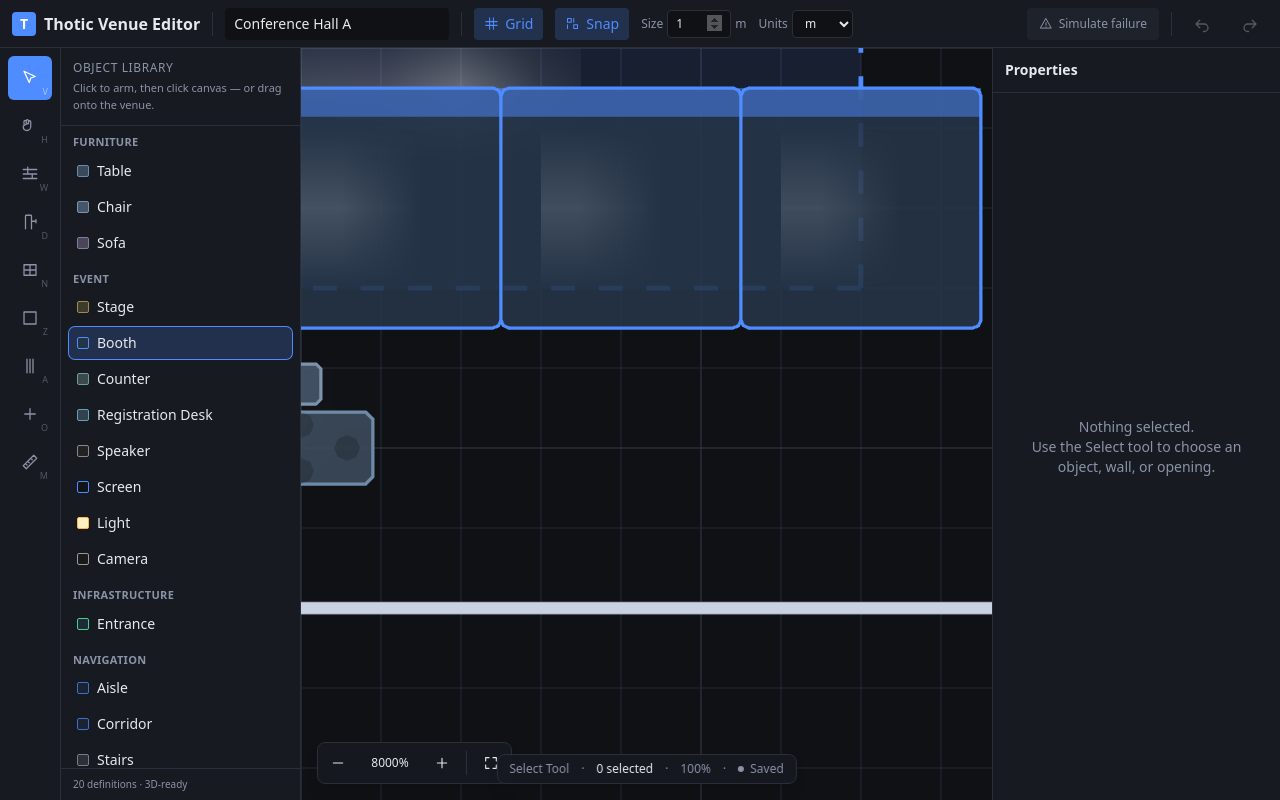
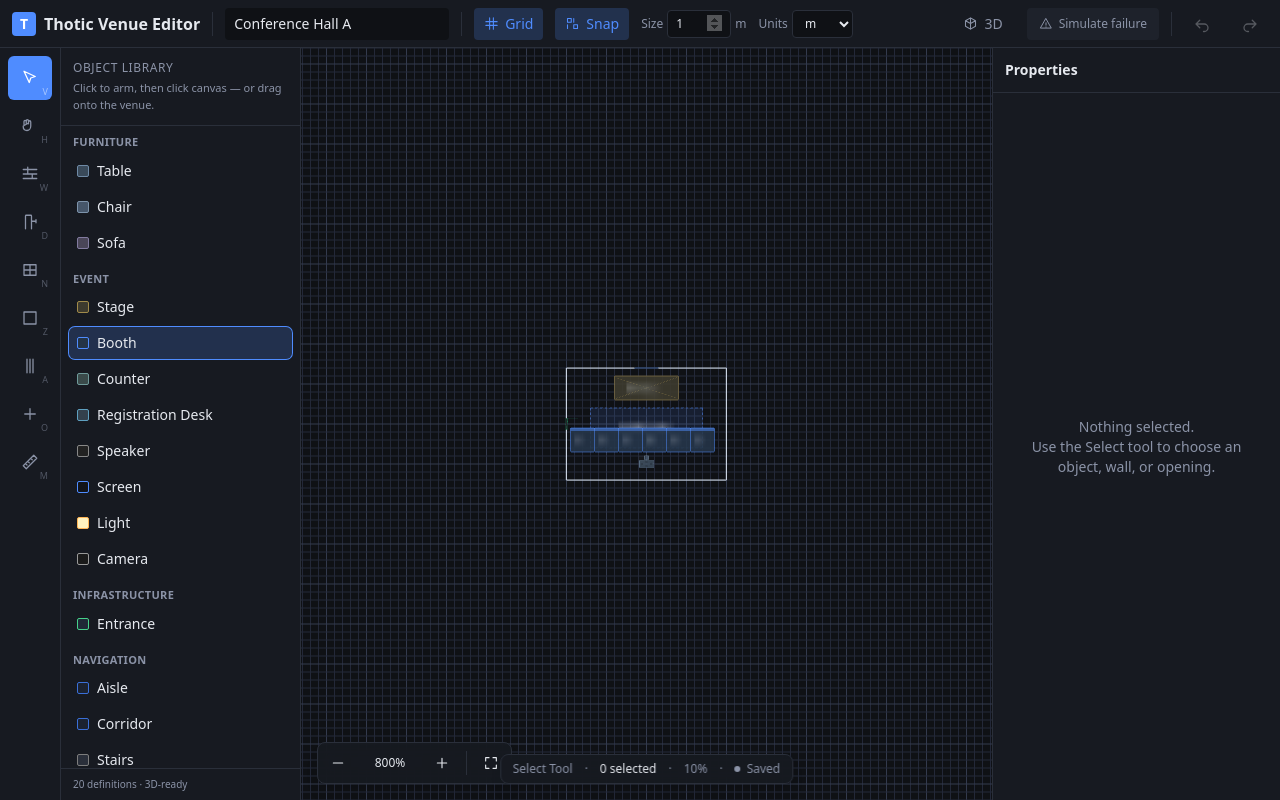
Before and after one commit to shakiralam789/venue-editor, a Next.js app: page / in a window 1280 px wide. Built offline with nearby package versions, Linux system fonts and the light colour scheme.

Commit message:
3d preview

```diff
--- a/package.json
+++ b/package.json
@@ -15,12 +15,14 @@
     "pixi.js": "8.2.6",
     "react": "18.3.1",
     "react-dom": "18.3.1",
+    "three": "^0.160.1",
     "zustand": "4.5.4"
   },
   "devDependencies": {
     "@types/node": "20.14.10",
     "@types/react": "18.3.3",
     "@types/react-dom": "18.3.0",
+    "@types/three": "^0.160.0",
     "autoprefixer": "10.4.19",
     "postcss": "8.4.39",
     "tailwindcss": "3.4.6",
--- a/src/state/store.ts
+++ b/src/state/store.ts
@@ -24,6 +24,8 @@ export type ToolType =
 
 export type SyncStatus = "idle" | "saving" | "saved" | "error";
 
+export type ViewMode = "2d" | "3d";
+
 interface CoalesceState {
   key: string;
   ts: number;
@@ -44,11 +46,13 @@ interface EditorState {
   lastSavedAt?: number;
   _dirty: boolean;
   _coalesce: CoalesceState | null;
+  viewMode: ViewMode;
 
   initVenue: (venue: Venue) => void;
   setTool: (tool: ToolType) => void;
   setActiveObjectType: (type: ObjectType) => void;
   setCamera: (camera: Camera) => void;
+  setViewMode: (mode: ViewMode) => void;
 
   setSelection: (targets: SelectionTarget[]) => void;
   addToSelection: (targets: SelectionTarget[]) => void;
@@ -176,6 +180,7 @@ export const useEditorStore = create<EditorState>((set, get) => {
     sync: "idle",
     _dirty: false,
     _coalesce: null,
+    viewMode: "2d",
 
     initVenue(venue) {
       set({ venue, selection: [], past: [], future: [], sync: "idle", _dirty: false });
@@ -190,6 +195,9 @@ export const useEditorStore = create<EditorState>((set, get) => {
     },
     setCamera(camera) {
       set({ camera });
+    },
+    setViewMode(mode) {
+      set({ viewMode: mode });
     },
 
     setSelection(targets) {
--- a/src/ui/Editor.tsx
+++ b/src/ui/Editor.tsx
@@ -12,6 +12,7 @@ import { PropertiesPanel } from "@/ui/PropertiesPanel";
 import { TopControls } from "@/ui/TopControls";
 import { ZoomControls } from "@/ui/ZoomControls";
 import { StatusBar } from "@/ui/StatusBar";
+import { Preview3D } from "@/ui/Preview3D";
 
 const TOOL_KEYS: Record<string, any> = {
   v: "select",
@@ -35,6 +36,8 @@ export default function Editor() {
   const camera = useEditorStore((s) => s.camera);
   const tool = useEditorStore((s) => s.tool);
   const setTool = useEditorStore((s) => s.setTool);
+  const viewMode = useEditorStore((s) => s.viewMode);
+  const venue = useEditorStore((s) => s.venue);
 
   useEffect(() => {
     let disposed = false;
@@ -56,6 +59,8 @@ export default function Editor() {
       const ns = useEditorStore.getState();
       renderer.setCamera(ns.camera);
       renderer.syncVenue(ns.venue);
+      renderer.fitToContent(ns.venue);
+      ns.setCamera(renderer.camera);
       renderer.setSelection(ns.selection, ns.venue);
       setReady(true);
     });
@@ -218,6 +223,9 @@ export default function Editor() {
               Initializing renderer…
             </div>
           )}
+          {ready && viewMode === "3d" && <Preview3D venue={venue} />}
+          {ready && viewMode === "2d" && (
+            <>
               <ZoomControls
                 scale={camera.scale}
                 onZoomIn={() => zoomBy(1.2)}
@@ -226,6 +234,8 @@ export default function Editor() {
                 onReset={resetView}
               />
               <StatusBar measure={measure} />
+            </>
+          )}
         </div>
         <PropertiesPanel />
       </div>
--- /dev/null
+++ b/src/ui/Preview3D.tsx
@@ -0,0 +1,227 @@
+"use client";
+
+import React, { useEffect, useRef } from "react";
+import * as THREE from "three";
+import { OrbitControls } from "three/examples/jsm/controls/OrbitControls.js";
+import type { Venue, VenueObject, Wall } from "@/model/types";
+import { TYPE_TO_DEFINITION } from "@/model/objectDefs";
+
+function contentBounds(venue: Venue) {
+  let minX = Infinity,
+    minY = Infinity,
+    maxX = -Infinity,
+    maxY = -Infinity;
+  const add = (x: number, y: number) => {
+    minX = Math.min(minX, x);
+    minY = Math.min(minY, y);
+    maxX = Math.max(maxX, x);
+    maxY = Math.max(maxY, y);
+  };
+  for (const o of venue.objects) {
+    if (o.hidden) continue;
+    add(o.position.x - o.width / 2, o.position.y - o.height / 2);
+    add(o.position.x + o.width / 2, o.position.y + o.height / 2);
+  }
+  for (const w of venue.walls) {
+    if (w.hidden) continue;
+    add(w.start.x, w.start.y);
+    add(w.end.x, w.end.y);
+  }
+  if (!isFinite(minX)) return { minX: -10, minY: -10, maxX: 10, maxY: 10 };
+  return { minX, minY, maxX, maxY };
+}
+
+function toColor(hex: string, fallback = "#8899aa"): THREE.Color {
+  try {
+    return new THREE.Color(hex);
+  } catch {
+    return new THREE.Color(fallback);
+  }
+}
+
+function buildObjectMesh(obj: VenueObject): THREE.Object3D {
+  const def = TYPE_TO_DEFINITION[obj.type];
+  const d3 = def?.threeD;
+  const h = Math.max(0.01, d3?.height ?? 0.8);
+  const w = Math.max(0.05, obj.width);
+  const d = Math.max(0.05, obj.height);
+
+  const group = new THREE.Group();
+  const isOverlay = (d3?.material ?? "") === "overlay" || (d3?.material ?? "") === "paint";
+
+  const geo = new THREE.BoxGeometry(w, h, d);
+  const mat = new THREE.MeshStandardMaterial({
+    color: toColor(obj.style.fill),
+    roughness: 0.85,
+    metalness: (d3?.material ?? "") === "metal" ? 0.6 : 0.05,
+    transparent: isOverlay,
+    opacity: isOverlay ? 0.35 : obj.style.fillOpacity ?? 1
+  });
+  const mesh = new THREE.Mesh(geo, mat);
+  mesh.position.y = h / 2;
+  group.add(mesh);
+
+  group.position.set(obj.position.x, 0, -obj.position.y);
+  group.rotation.y = obj.rotation;
+  return group;
+}
+
+function buildWallMesh(wall: Wall): THREE.Object3D {
+  const dx = wall.end.x - wall.start.x;
+  const dy = wall.end.y - wall.start.y;
+  const len = Math.hypot(dx, dy) || 0.01;
+  const th = Math.max(0.05, wall.thickness);
+  const h = Math.max(0.1, wall.height || 3);
+
+  const geo = new THREE.BoxGeometry(len, h, th);
+  const mat = new THREE.MeshStandardMaterial({
+    color: toColor(wall.style.fill, "#6f8aa6"),
+    roughness: 0.9,
+    metalness: 0.05
+  });
+  const mesh = new THREE.Mesh(geo, mat);
+  mesh.position.y = h / 2;
+
+  const group = new THREE.Group();
+  group.add(mesh);
+  const cx = (wall.start.x + wall.end.x) / 2;
+  const cy = (wall.start.y + wall.end.y) / 2;
+  group.position.set(cx, 0, -cy);
+  group.rotation.y = Math.atan2(dy, dx);
+  return group;
+}
+
+export const Preview3D: React.FC<{ venue: Venue }> = ({ venue }) => {
+  const containerRef = useRef<HTMLDivElement>(null);
+  const sceneRef = useRef<THREE.Scene | null>(null);
+  const contentRef = useRef<THREE.Group | null>(null);
+  const rendererRef = useRef<THREE.WebGLRenderer | null>(null);
+  const cameraRef = useRef<THREE.PerspectiveCamera | null>(null);
+  const controlsRef = useRef<OrbitControls | null>(null);
+  const rafRef = useRef<number | null>(null);
+
+  useEffect(() => {
+    const container = containerRef.current!;
+    const scene = new THREE.Scene();
+    scene.background = new THREE.Color(venue.background || "#0f1115");
+    sceneRef.current = scene;
+
+    const camera = new THREE.PerspectiveCamera(
+      55,
+      container.clientWidth / Math.max(1, container.clientHeight),
+      0.1,
+      5000
+    );
+    cameraRef.current = camera;
+
+    const renderer = new THREE.WebGLRenderer({ antialias: true });
+    renderer.setPixelRatio(window.devicePixelRatio || 1);
+    renderer.setSize(container.clientWidth, container.clientHeight);
+    container.appendChild(renderer.domElement);
+    renderer.domElement.style.display = "block";
+    rendererRef.current = renderer;
+
+    const bounds = contentBounds(venue);
+    const cx = (bounds.minX + bounds.maxX) / 2;
+    const cy = (bounds.minY + bounds.maxY) / 2;
+    const span = Math.max(bounds.maxX - bounds.minX, bounds.maxY - bounds.minY, 5);
+
+    camera.position.set(cx - span * 0.4, span * 0.9, -cy + span * 0.9);
+
+    const controls = new OrbitControls(camera, renderer.domElement);
+    controls.target.set(cx, 0, -cy);
+    controls.enableDamping = true;
+    controls.maxPolarAngle = Math.PI / 2.05;
+    controls.update();
+    controlsRef.current = controls;
+
+    scene.add(new THREE.AmbientLight(0xffffff, 0.65));
+    const dir = new THREE.DirectionalLight(0xffffff, 0.9);
+    dir.position.set(cx + span, span * 1.5, -cy + span);
+    scene.add(dir);
+
+    const floorSize = span + 20;
+    const floor = new THREE.Mesh(
+      new THREE.PlaneGeometry(floorSize, floorSize),
+      new THREE.MeshStandardMaterial({ color: 0x161a21, roughness: 1 })
+    );
+    floor.rotation.x = -Math.PI / 2;
+    floor.position.set(cx, -0.01, -cy);
+    scene.add(floor);
+
+    const grid = new THREE.GridHelper(floorSize, Math.max(10, Math.round(floorSize / 2)), 0x2a3340, 0x20262f);
+    grid.position.set(cx, 0, -cy);
+    scene.add(grid);
+
+    const content = new THREE.Group();
+    contentRef.current = content;
+    scene.add(content);
+
+    const animate = () => {
+      rafRef.current = requestAnimationFrame(animate);
+      controls.update();
+      renderer.render(scene, camera);
+    };
+    animate();
+
+    const ro = new ResizeObserver(() => {
+      const w = container.clientWidth;
+      const h = container.clientHeight;
+      if (w === 0 || h === 0) return;
+      camera.aspect = w / h;
+      camera.updateProjectionMatrix();
+      renderer.setSize(w, h);
+    });
+    ro.observe(container);
+
+    return () => {
+      ro.disconnect();
+      if (rafRef.current) cancelAnimationFrame(rafRef.current);
+      controls.dispose();
+      renderer.dispose();
+      if (renderer.domElement.parentNode) renderer.domElement.parentNode.removeChild(renderer.domElement);
+      sceneRef.current = null;
+      rendererRef.current = null;
+      contentRef.current = null;
+    };
+  }, []);
+
+  useEffect(() => {
+    const content = contentRef.current;
+    const scene = sceneRef.current;
+    if (!content || !scene) return;
+    if (sceneRef.current) {
+      scene.background = new THREE.Color(venue.background || "#0f1115");
+    }
+    while (content.children.length) {
+      const c = content.children[0] as THREE.Mesh | THREE.Group;
+      content.remove(c);
+      c.traverse((o) => {
+        const m = o as THREE.Mesh;
+        if (m.geometry) m.geometry.dispose();
+        if (m.material) {
+          const mat = m.material as THREE.Material | THREE.Material[];
+          if (Array.isArray(mat)) mat.forEach((x) => x.dispose());
+          else mat.dispose();
+        }
+      });
+    }
+    for (const w of venue.walls) {
+      if (w.hidden) continue;
+      content.add(buildWallMesh(w));
+    }
+    for (const o of venue.objects) {
+      if (o.hidden) continue;
+      content.add(buildObjectMesh(o));
+    }
+  }, [venue]);
+
+  return (
+    <div className="absolute inset-0">
+      <div ref={containerRef} className="absolute inset-0" />
+      <div className="absolute top-3 left-3 px-2 py-1 rounded bg-editor-panel/80 text-editor-muted text-xs pointer-events-none">
+        3D Preview · drag to orbit, scroll to zoom
+      </div>
+    </div>
+  );
+};
--- a/src/ui/TopControls.tsx
+++ b/src/ui/TopControls.tsx
@@ -15,6 +15,8 @@ export const TopControls: React.FC = () => {
   const canRedo = useEditorStore((s) => s.future.length > 0);
   const sync = useEditorStore((s) => s.sync);
   const retrySave = useEditorStore((s) => s.retrySave);
+  const viewMode = useEditorStore((s) => s.viewMode);
+  const setViewMode = useEditorStore((s) => s.setViewMode);
 
   const simulateFailure = () => {
     const p = useEditorStore.getState().persistence as unknown as { failNext?: () => void };
@@ -69,6 +71,19 @@ export const TopControls: React.FC = () => {
 
       <div className="flex-1" />
 
+      <button
+        onClick={() => setViewMode(viewMode === "3d" ? "2d" : "3d")}
+        className={`flex items-center gap-1.5 h-8 px-3 rounded text-sm transition-colors ${
+          viewMode === "3d"
+            ? "bg-editor-accent/20 text-editor-accent"
+            : "text-editor-muted hover:bg-editor-panel2 hover:text-editor-text"
+        }`}
+        title="Toggle 3D preview"
+      >
+        <Icon name="cube" size={15} />
+        {viewMode === "3d" ? "2D" : "3D"}
+      </button>
+
       {sync === "error" && (
         <button
           onClick={retrySave}
--- a/src/ui/icons.tsx
+++ b/src/ui/icons.tsx
@@ -36,7 +36,8 @@ type IconName =
   | "backward"
   | "save"
   | "retry"
-  | "warn";
+  | "warn"
+  | "cube";
 
 const PATHS: Record<IconName, React.ReactNode> = {
   select: <path d="M4 3l15 7-6 2-2 6-7-15z" />,
@@ -74,7 +75,8 @@ const PATHS: Record<IconName, React.ReactNode> = {
   backward: <path d="M9 9h6v6H9zM11 4h9v16h-9z" />,
   save: <path d="M5 3h12l4 4v14H5zM8 3v6h8V3M8 21v-7h8v7" />,
   retry: <path d="M21 12a9 9 0 11-3-6.7M21 4v5h-5" />,
-  warn: <path d="M12 3l9 16H3zM12 10v4M12 17v.5" />
+  warn: <path d="M12 3l9 16H3zM12 10v4M12 17v.5" />,
+  cube: <path d="M12 3l8 4.5v9L12 21l-8-4.5v-9L12 3zM12 3v9m0 0l8-4.5M12 12l-8-4.5M12 12v9" />
 };
 
 export function Icon({
```
Also changed, not shown: 1 other file (tests, documents, lock files or other folders). Lines whose indentation alone changed are shown as unchanged.
